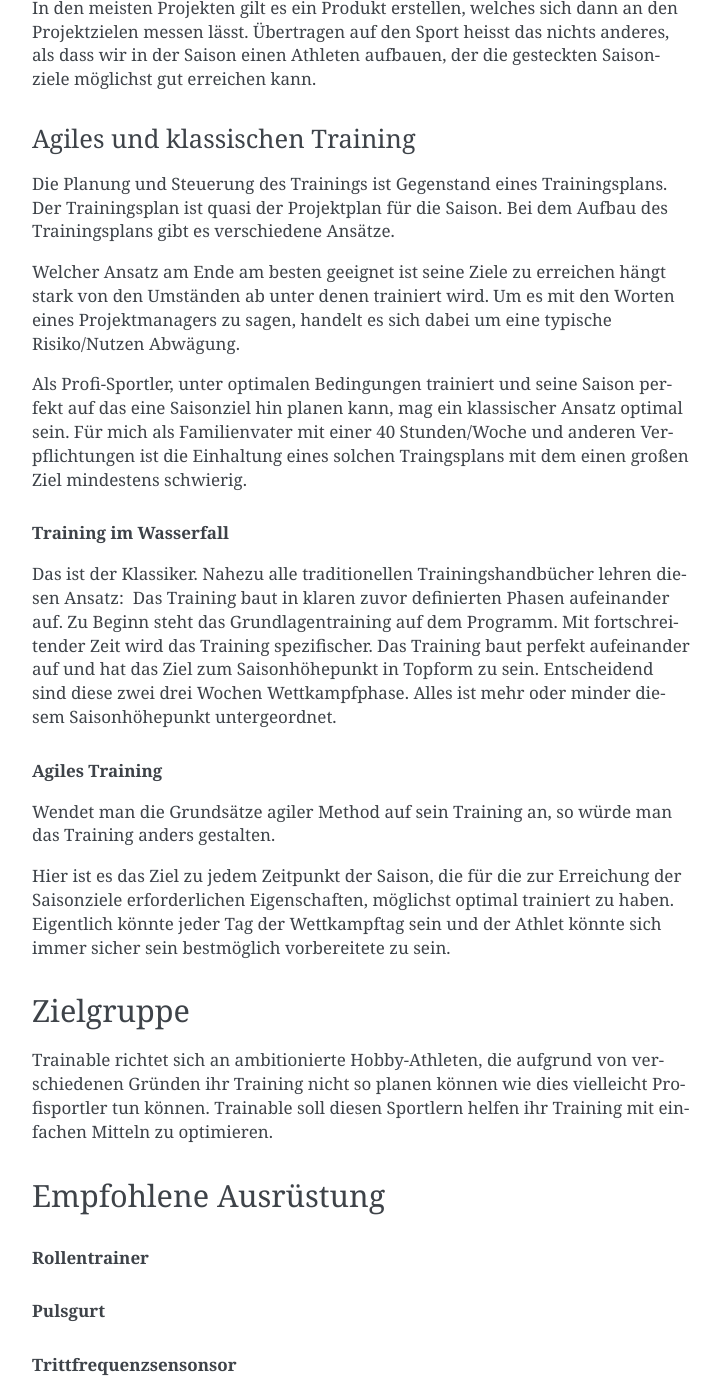
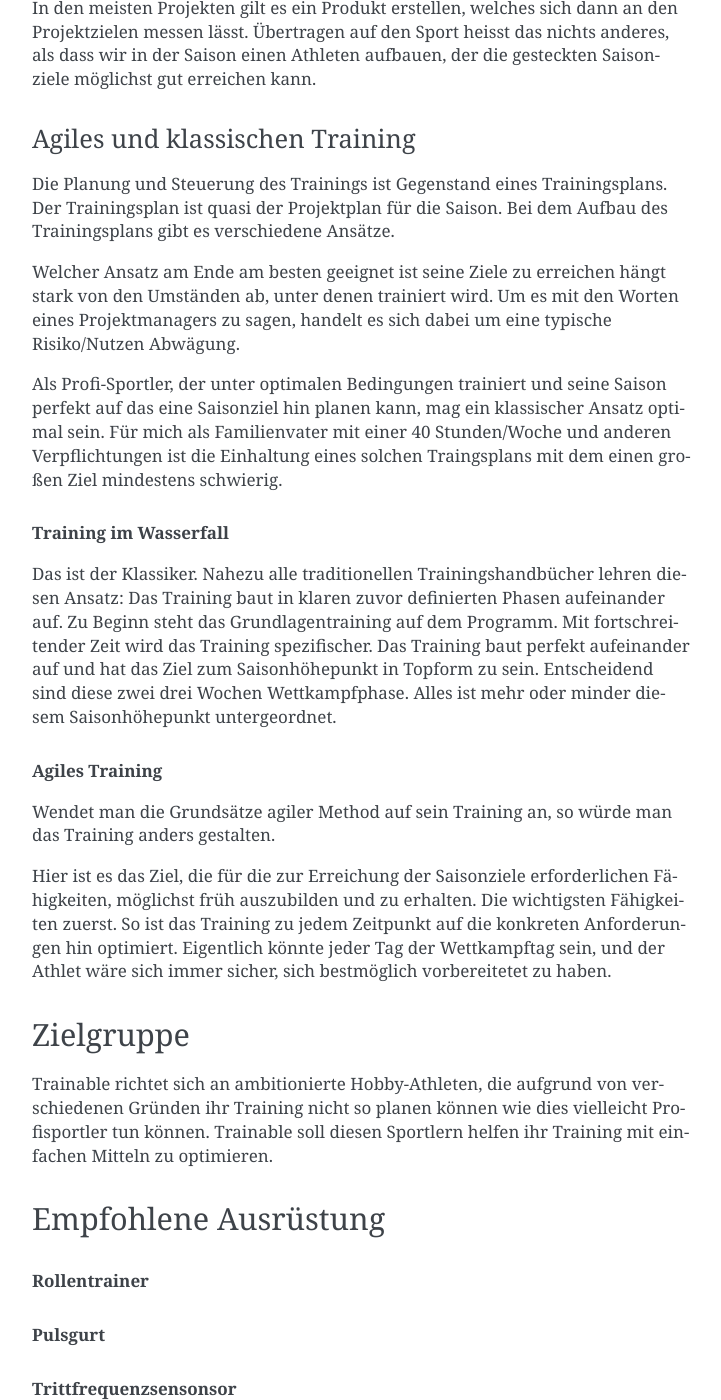
Before and after one commit to toirl/trainable, a Sphinx documentation site: the page built from docs/source/main.rst, in a window 1280 px wide and 1400 px high, scrolled down 1211 px. Shown: the whole window, without its empty margins (388-1109 px from the left). Built offline with Sphinx 7.4.7, drawn with Linux system fonts in a browser that asks for light colours; some of the changed text lies outside the part shown.

Commit message:
Typo and spelling.

```diff
--- a/docs/source/main.rst
+++ b/docs/source/main.rst
@@ -62,9 +62,9 @@
 klar messbar sind, denn an Ihnen wird der Sportler am Ende entscheiden, ob
 seine Saison erfolgreich gewesen ist.
 
-Es hat einen klaren Beginn und ein definiertes Ende. In der Regel ist das der
-Saisonhöhepunkt. Möglichweise gibt es auch sowas wie Meilensteine. Kleinere
-Wettkämpfe in der Saison zur Ermittlung seines Trainingsstandes unter
+Die Saison hat einen klaren Beginn und ein definiertes Ende. In der Regel ist
+das der Saisonhöhepunkt. Möglichweise gibt es auch sowas wie Meilensteine:
+Kleinere Wettkämpfe in der Saison zur Ermittlung seines Trainingsstandes unter
 Wettkampfbedingungen.
 
 
@@ -95,7 +95,7 @@
 
 .. rubric:: Training im Wasserfall
 Das ist der Klassiker. Nahezu alle traditionellen Trainingshandbücher lehren
-diesen Ansatz:  Das Training baut in klaren zuvor definierten Phasen
+diesen Ansatz: Das Training baut in klaren zuvor definierten Phasen
 aufeinander auf. Zu Beginn steht das Grundlagentraining auf dem Programm. Mit
 fortschreitender Zeit wird das Training spezifischer. Das Training baut
 perfekt aufeinander auf und hat das Ziel zum Saisonhöhepunkt in Topform zu
@@ -106,10 +106,12 @@
 Wendet man die Grundsätze agiler Method auf sein Training an, so würde man
 das Training anders gestalten.
 
-Hier ist es das Ziel zu jedem Zeitpunkt der Saison, die für die zur Erreichung
-der Saisonziele erforderlichen Eigenschaften, möglichst optimal trainiert zu
-haben. Eigentlich könnte jeder Tag der Wettkampftag sein und der Athlet könnte
-sich immer sicher sein bestmöglich vorbereitete zu sein.
+Hier ist es das Ziel, die für die zur Erreichung der Saisonziele
+erforderlichen Fähigkeiten, möglichst früh auszubilden und zu erhalten. Die
+wichtigsten Fähigkeiten zuerst. So ist das Training zu jedem Zeitpunkt auf die
+konkreten Anforderungen hin optimiert. Eigentlich könnte jeder Tag der
+Wettkampftag sein, und der Athlet wäre sich immer sicher, sich bestmöglich
+vorbereitetet zu haben.
 
 Zielgruppe
 ==========
```
Also changed, not shown: other parts of docs/source/main.rst (+2 -2 lines).
